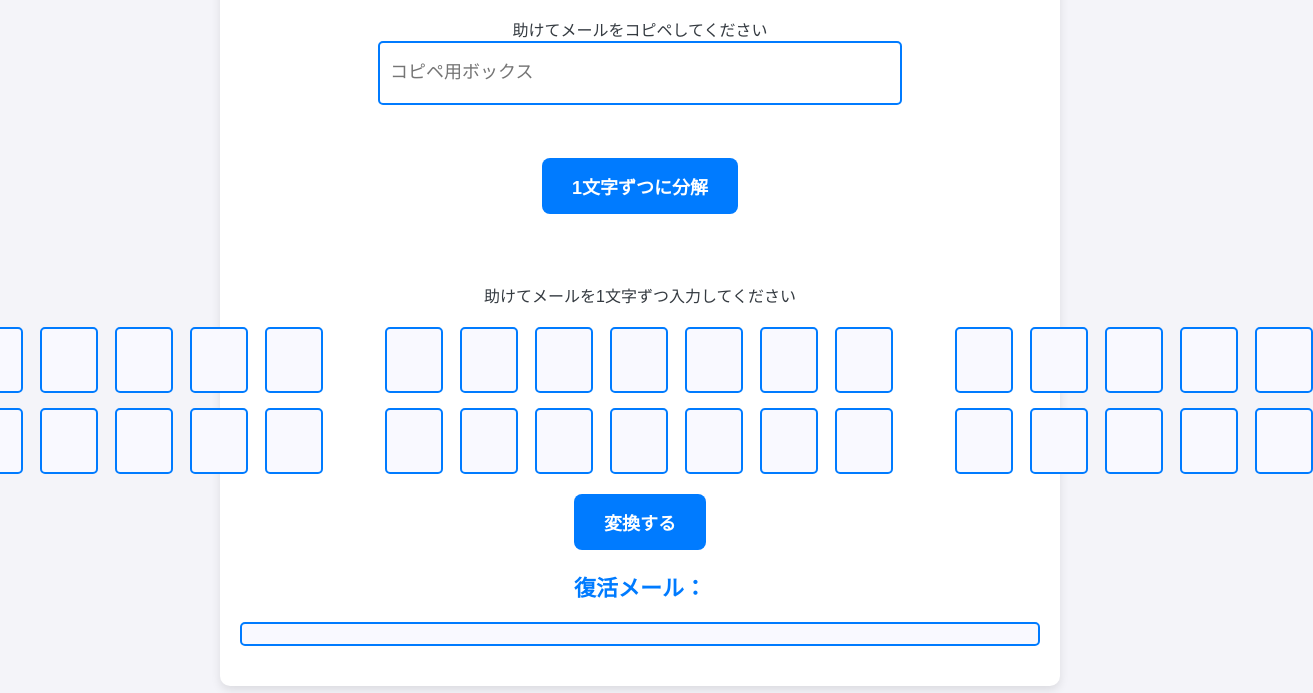
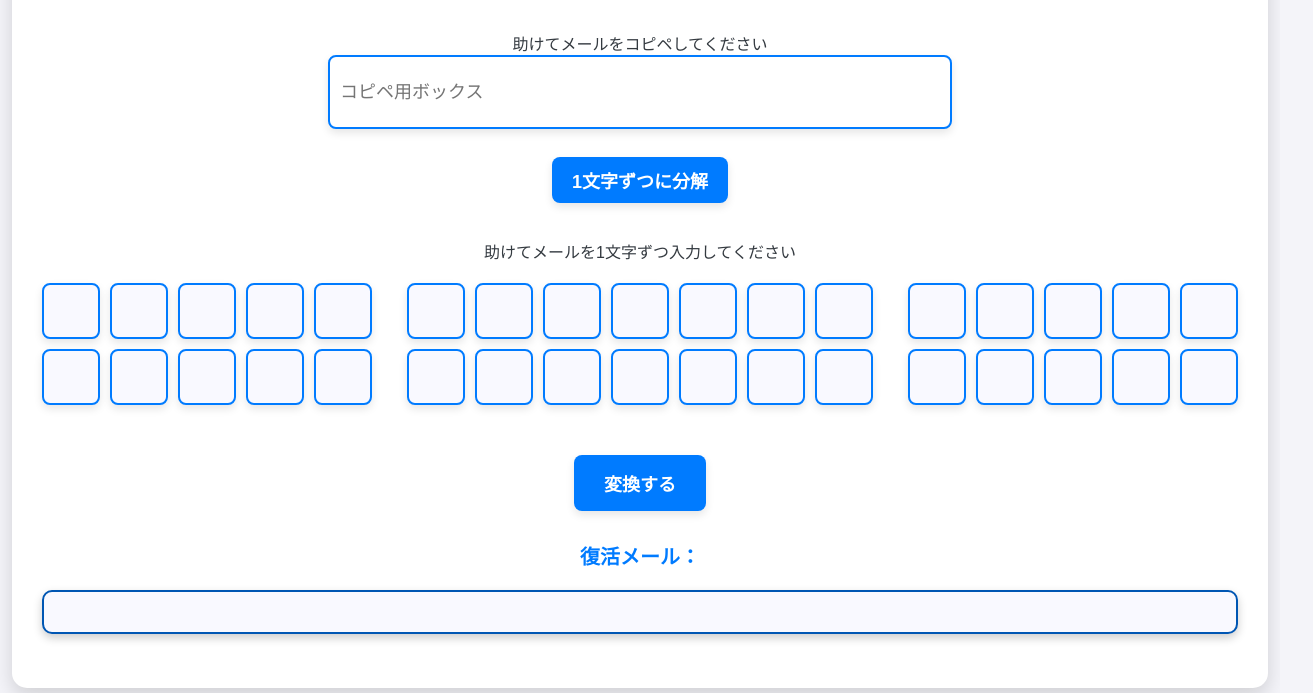
Before and after one commit to Yukihiro-Patrick-Smith/Pokemon_Fushigi_no_Dungeon_aka_ao_Fukkatsu_mail, a plain HTML site: page index.html in a window 1280 px wide. Shown: the part 107-800 px from the top of the page, 1313 px wide, since content can reach past the window. Drawn offline with Linux system fonts and the light colour scheme.

Commit message:
Update styles.css

```diff
--- a/styles.css
+++ b/styles.css
@@ -1,25 +1,31 @@
-/* 基本スタイル (モバイルファースト) */
+/* 全体の背景と文字スタイル */
 body {
     font-family: 'Arial', sans-serif;
-    background-color: #f4f4f9;
+    background-color: #f4f4f9; /* 背景色を淡いグレーに */
     color: #343a40;
     margin: 0;
     padding: 0;
+    display: flex;
+    justify-content: center;
+    align-items: center;
+    height: 100vh; /* ページ全体を中央揃えに */
+}
+
+/* ページの中央コンテナ */
+.container {
+    max-width: 1200px;
+    background: #ffffff;
+    padding: 30px;
+    border-radius: 15px;
+    box-shadow: 0 8px 20px rgba(0, 0, 0, 0.15); /* 視覚的に浮き上がる効果 */
     text-align: center;
 }
 
-.container {
-    max-width: 800px;
-    margin: 0 auto;
-    padding: 20px;
-    background: #ffffff;
-    border-radius: 10px;
-    box-shadow: 0 4px 10px rgba(0, 0, 0, 0.1);
-}
-
+/* 見出し */
 h1 {
-    font-size: 24px;
+    font-size: 28px;
     margin-bottom: 20px;
+    font-weight: bold;
     color: #222;
     border-bottom: 2px solid #007bff;
     display: inline-block;
@@ -27,102 +33,137 @@ h1 {
 }
 
 h2 {
-    font-size: 18px;
-    margin-top: 20px;
+    font-size: 20px;
+    margin-top: 30px;
     color: #007bff;
 }
 
-/* メイン入力ボックス */
-#main-input {
-    width: 90%;
-    max-width: 500px;
+/* 入力セグメントのスタイル */
+#input-boxes {
+    display: grid;
+    grid-template-columns: repeat(5, 1fr) 15px repeat(7, 1fr) 15px repeat(5, 1fr); /* 5+7+5 の列構成 */
+    gap: 10px; /* 各ボックス間のスペース */
+    justify-content: center;
+    margin: 20px auto;
+}
+
+.box {
+    width: 50px; /* 各ボックスの幅 */
+    height: 50px; /* 各ボックスの高さ */
+    font-size: 20px;
+    font-weight: bold;
+    text-align: center;
+    border: 2px solid #007bff;
+    border-radius: 8px;
+    background-color: #f9f9ff;
+    box-shadow: 0 4px 8px rgba(0, 0, 0, 0.1);
+    transition: transform 0.2s, box-shadow 0.2s;
+}
+
+.box:focus {
+    outline: none;
+    border-color: #0056b3;
+    box-shadow: 0 6px 12px rgba(0, 0, 0, 0.2);
+    transform: scale(1.1);
+}
+
+/* スペース用ダミー */
+.space {
+    width: 15px;
     height: 40px;
-    font-size: 16px;
-    padding: 5px 10px;
-    margin-bottom: 20px;
-    border: 2px solid #007bff;
-    border-radius: 5px;
 }
 
 /* ボタンのスタイル */
 button {
-    display: block;
-    margin: 15px auto;
-    padding: 12px 25px;
-    font-size: 16px;
+    padding: 15px 30px;
+    font-size: 18px;
     font-weight: bold;
     background-color: #007bff;
     color: white;
     border: none;
     border-radius: 8px;
     cursor: pointer;
-    transition: background-color 0.3s, transform 0.2s;
+    transition: background-color 0.3s ease, transform 0.2s;
+    margin-top: 30px;
+    box-shadow: 0 4px 8px rgba(0, 0, 0, 0.1);
 }
 
 button:hover {
     background-color: #0056b3;
     transform: scale(1.05);
-}
-
-/* 入力ボックスのレイアウト */
-#input-boxes {
-    display: grid;
-    grid-template-columns: repeat(5, 50px) 30px repeat(7, 50px) 30px repeat(5, 50px);
-    gap: 10px;
-    justify-content: center;
-    margin: 20px 0;
-}
-
-.box {
-    width: 50px;
-    height: 50px;
-    font-size: 18px;
-    text-align: center;
-    border: 2px solid #007bff;
-    border-radius: 5px;
-    background: #f9f9ff;
-}
-
-/* 空白スペースのスタイル */
-.space {
-    width: 30px;
-    height: 50px;
+    box-shadow: 0 6px 12px rgba(0, 0, 0, 0.2);
 }
 
 /* 結果表示のスタイル */
 #result {
-    font-size: 20px;
+    font-size: 18px;
     font-weight: bold;
     color: #28a745;
-    margin-top: 20px;
-    padding: 10px;
-    background: #f9f9ff;
-    border: 2px solid #007bff;
-    border-radius: 5px;
+    margin-top: 15px;
 }
 
-/* レスポンシブデザイン (デスクトップ用) */
-@media (min-width: 768px) {
-    h1 {
-        font-size: 28px;
+/* レスポンシブ対応 */
+@media (max-width: 768px) {
+    #input-boxes {
+        grid-template-columns: repeat(3, 1fr); /* モバイル時は3列に */
     }
-    h2 {
-        font-size: 22px;
+
+    .box {
+        width: 40px;
+        height: 40px;
+        font-size: 16px;
     }
-    #main-input {
-        height: 50px;
-        font-size: 18px;
-    }
+
     button {
-        padding: 15px 30px;
-        font-size: 18px;
-    }
-    #input-boxes {
-        grid-template-columns: repeat(5, 60px) 30px repeat(7, 60px) 30px repeat(5, 60px);
-        gap: 15px;
-    }
-    .box {
-        height: 60px;
-        font-size: 20px;
+        width: 100%; /* ボタンをフル幅に */
     }
 }
+
+
+button#populate-button {
+    padding: 10px 20px; /* ボタンの内側の余白を調整 */
+    font-size: 18px; /* テキストサイズを統一 */
+    font-weight: bold; /* 文字を太字に */
+    background-color: #007bff; /* ボタンの背景色 */
+    color: white; /* ボタンの文字色 */
+    border: none; /* デフォルトの枠線を削除 */
+    border-radius: 8px; /* ボタンの角を丸く */
+    cursor: pointer; /* ポインターを表示 */
+    transition: background-color 0.3s ease, transform 0.2s; /* ホバーアニメーション */
+    box-shadow: 0 4px 8px rgba(0, 0, 0, 0.1); /* 立体感を追加 */
+    margin-top: 10px; /* ボタンと入力ボックス間のスペース */
+}
+
+button#populate-button:hover {
+    background-color: #0056b3; /* ホバー時の背景色 */
+    transform: scale(1.05); /* ホバー時に少し拡大 */
+    box-shadow: 0 6px 12px rgba(0, 0, 0, 0.2); /* ホバー時の影を強調 */
+}
+
+#main-input {
+    width: 80%; /* 入力ボックスの幅をページ全体に対して適切な大きさに */
+    max-width: 600px; /* 最大幅を指定して拡大しすぎを防止 */
+    height: 50px; /* 入力ボックスの高さ */
+    font-size: 18px; /* テキストの大きさを調整 */
+    padding: 10px; /* 内側の余白を追加 */
+    border: 2px solid #007bff; /* ボックスの枠線 */
+    border-radius: 8px; /* ボックスの角を丸くする */
+    box-shadow: 0 4px 8px rgba(0, 0, 0, 0.1); /* 軽い影で立体感を出す */
+    transition: box-shadow 0.2s, border-color 0.2s; /* ホバーやフォーカス時のアニメーション */
+}
+
+/* 結果表示のスタイル */
+#result {
+    font-size: 24px; /* 文字サイズを大きく */
+    font-weight: bold; /* 太字で強調 */
+    color: #007bff; /* テキストを目立つ青色に */
+    margin-top: 20px; /* 上部に余白を追加 */
+    line-height: 1.8; /* 行間を広げて読みやすく */
+    text-align: center; /* 中央揃え */
+    word-spacing: 5px; /* 各単語間のスペースを広げる */
+    background-color: #f9f9ff; /* 背景色を淡い青色に */
+    padding: 20px; /* 内側の余白を追加 */
+    border-radius: 10px; /* 角を丸くする */
+    box-shadow: 0 4px 10px rgba(0, 0, 0, 0.2); /* 軽い影をつけて立体感を追加 */
+    border: 2px solid #0056b3; /* 枠線を追加して目立たせる */
+}
```
